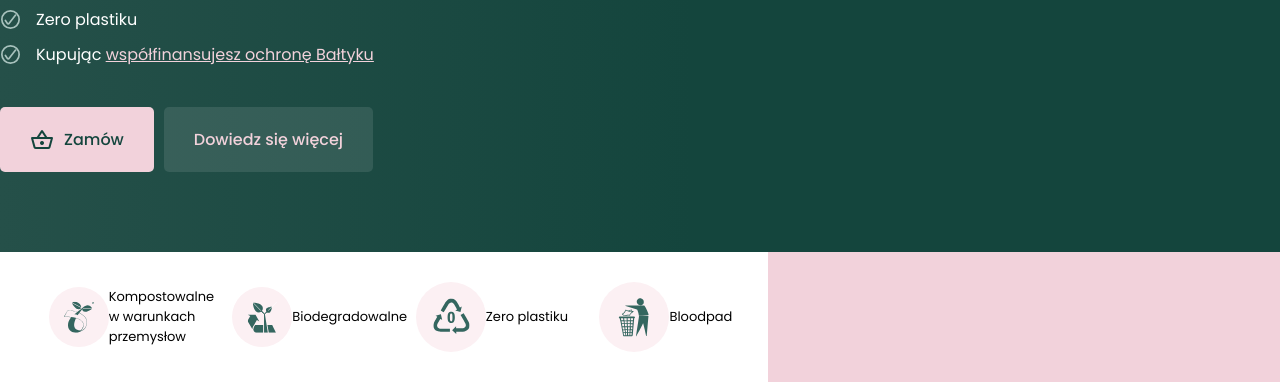
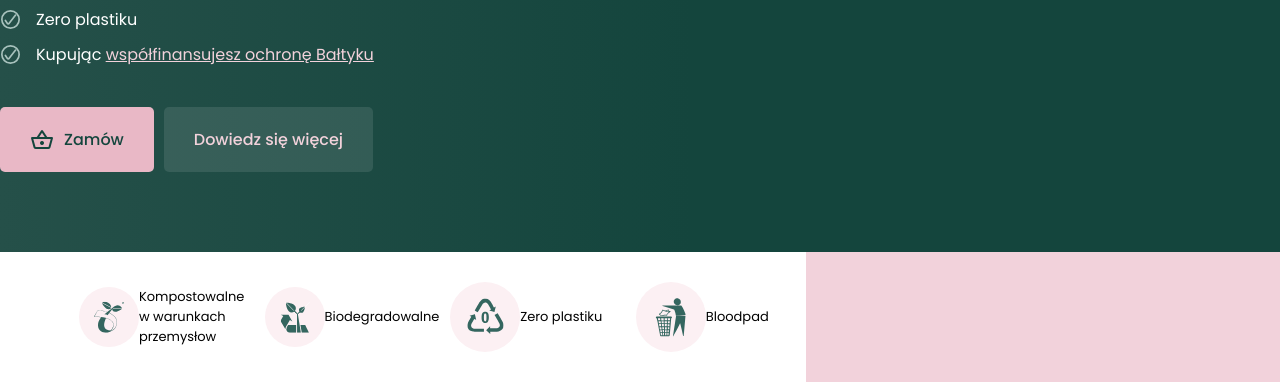
Before and after one commit to andres-condezo/Vasos, a plain HTML site: page index.html in a window 1280 px wide. In both pictures the pointer is over the link 76 px from the left and 564 px from the top of the page. Shown: the part 425-807 px from the top of the page. Drawn offline with Linux system fonts and the light colour scheme.

Commit message:
fix(index/style.css): fix feature items width

```diff
--- a/css/style.css
+++ b/css/style.css
@@ -37,6 +37,16 @@
 .secondary-button{
     color: var(--primary-color);
     background-color: rgba(255, 255, 255, 0.1);
+}
+.primary-button:hover{
+    color: var(--secondary-color);
+    background-color: #e9b8c6;
+    display: inline-flex;
+    align-items: center;
+}
+.secondary-button:hover{
+    color: var(--primary-color);
+    background-color: rgba(255, 255, 255, 0.2);
 }
 .material-icons-outlined{
     margin: 0 10px 0 0;
@@ -129,7 +139,7 @@ header nav ul li a:hover{
 }
 #features-container #features-layout{
     background-color: var(--accent-color);
-    width: 60%;
+    width: 63%;
     margin: 0 auto;
 }
 #features-container #features-layout #features-items{
@@ -143,7 +153,7 @@ header nav ul li a:hover{
     font-size: 13px;
     display: flex;
     align-items: center;
-    width: 20%;
+    width: 19.3%;
     margin: 0;
     padding: 30px 15px;
 }
@@ -159,5 +169,5 @@ header nav ul li a:hover{
 }
 #features-container #pink-space{
     background-color: var(--primary-color);
-    width: 40%;
+    width: 37%;
 }
--- a/index.html
+++ b/index.html
@@ -52,7 +52,7 @@
                 <div id="features-items">
                     <div class="feature-item">
                         <img src="img/ico_kompostowalne.svg" alt="">
-                        <div class="textf">Kompostowalne w warunkach przemysłow</div>
+                        <div class="textf">Kompostowalne <br> w warunkach przemysłow</div>
                     </div>
                     <div class="feature-item">
                         <img src="img/ico_biodegradowalne.svg" alt="">
```
